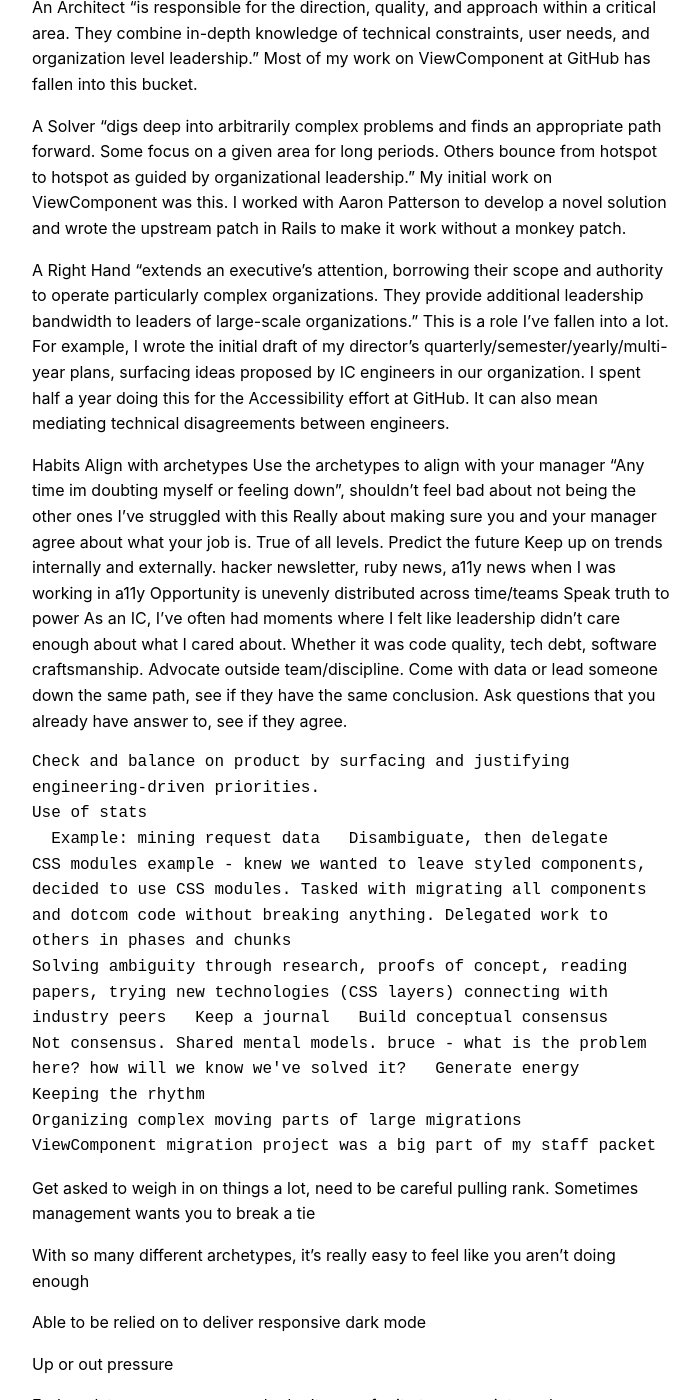
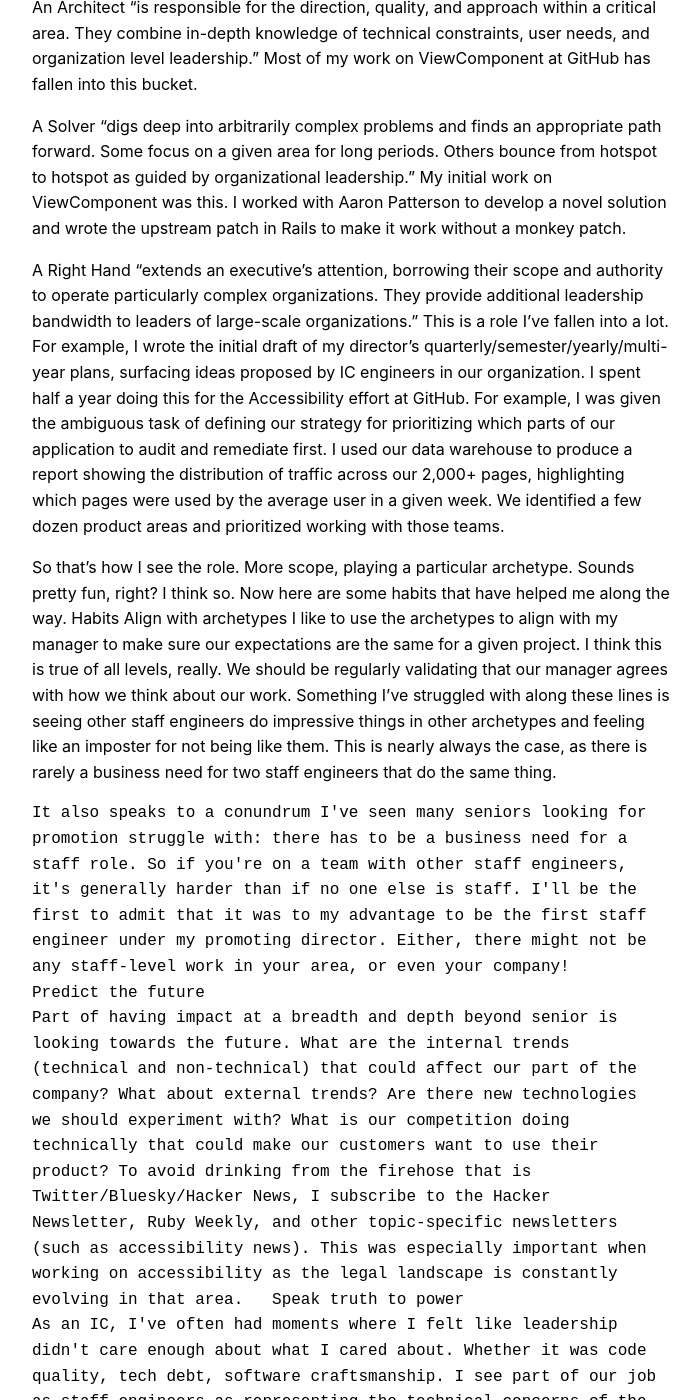
Before and after one commit to joelhawksley/identity, a Jekyll site: the page built from _posts/2026-01-07-7-habits-of-a-thriving-staff-engineer.md, in a window 1280 px wide and 1400 px high, scrolled down 2871 px. Shown: the whole window, without its empty margins (288-988 px from the left). Built offline with Jekyll 4.4.1, drawn with Linux system fonts in a browser that asks for light colours; some of the changed text lies outside the part shown.

Commit message:
more progress

```diff
--- a/_posts/2026-01-07-7-habits-of-a-thriving-staff-engineer.md
+++ b/_posts/2026-01-07-7-habits-of-a-thriving-staff-engineer.md
@@ -68,30 +68,24 @@
 
   A Solver "digs deep into arbitrarily complex problems and finds an appropriate path forward. Some focus on a given area for long periods. Others bounce from hotspot to hotspot as guided by organizational leadership." My initial work on ViewComponent was this. I worked with Aaron Patterson to develop a novel solution and wrote the upstream patch in Rails to make it work without a monkey patch.
 
-  A Right Hand "extends an executive’s attention, borrowing their scope and authority to operate particularly complex organizations. They provide additional leadership bandwidth to leaders of large-scale organizations." This is a role I've fallen into a lot. For example, I wrote the initial draft of my director's quarterly/semester/yearly/multi-year plans, surfacing ideas proposed by IC engineers in our organization. I spent half a year doing this for the Accessibility effort at GitHub. It can also mean mediating technical disagreements between engineers.
+  A Right Hand "extends an executive’s attention, borrowing their scope and authority to operate particularly complex organizations. They provide additional leadership bandwidth to leaders of large-scale organizations." This is a role I've fallen into a lot. For example, I wrote the initial draft of my director's quarterly/semester/yearly/multi-year plans, surfacing ideas proposed by IC engineers in our organization. I spent half a year doing this for the Accessibility effort at GitHub. For example, I was given the ambiguous task of defining our strategy for prioritizing which parts of our application to audit and remediate first. I used our data warehouse to produce a report showing the distribution of traffic across our 2,000+ pages, highlighting which pages were used by the average user in a given week. We identified a few dozen product areas and prioritized working with those teams.
 
-
+  So that's how I see the role. More scope, playing a particular archetype. Sounds pretty fun, right? I think so. Now here are some habits that have helped me along the way.
 Habits
   Align with archetypes
-    Use the archetypes to align with your manager
-    "Any time im doubting myself or feeling down", shouldn't feel bad about not being the other ones
-    I've struggled with this
-    Really about making sure you and your manager agree about what your job is. True of all levels.
+    I like to use the archetypes to align with my manager to make sure our expectations are the same for a given project. I think this is true of all levels, really. We should be regularly validating that our manager agrees with how we think about our work. Something I've struggled with along these lines is seeing other staff engineers do impressive things in other archetypes and feeling like an imposter for not being like them. This is nearly always the case, as there is rarely a business need for two staff engineers that do the same thing.
+
+    It also speaks to a conundrum I've seen many seniors looking for promotion struggle with: there has to be a business need for a staff role. So if you're on a team with other staff engineers, it's generally harder than if no one else is staff. I'll be the first to admit that it was to my advantage to be the first staff engineer under my promoting director. Either, there might not be any staff-level work in your area, or even your company!
   Predict the future
-    Keep up on trends internally and externally. hacker newsletter, ruby news, a11y news when I was working in a11y
-    Opportunity is unevenly distributed across time/teams
+    Part of having impact at a breadth and depth beyond senior is looking towards the future. What are the internal trends (technical and non-technical) that could affect our part of the company? What about external trends? Are there new technologies we should experiment with? What is our competition doing technically that could make our customers want to use their product? To avoid drinking from the firehose that is Twitter/Bluesky/Hacker News, I subscribe to the Hacker Newsletter, Ruby Weekly, and other topic-specific newsletters (such as accessibility news). This was especially important when working on accessibility as the legal landscape is constantly evolving in that area.
   Speak truth to power
-    As an IC, I've often had moments where I felt like leadership didn't care enough about what I cared about. Whether it was code quality, tech debt, software craftsmanship. Advocate outside team/discipline. Come with data or lead someone down the same path, see if they have the same conclusion. Ask questions that you already have answer to, see if they agree.
-
-    Check and balance on product by surfacing and justifying engineering-driven priorities.
-    Use of stats
-      Example: mining request data
+    As an IC, I've often had moments where I felt like leadership didn't care enough about what I cared about. Whether it was code quality, tech debt, software craftsmanship. I see part of our job as staff engineers as representing the technical concerns of the engineering discipline to people in power outside of engineering. To be a check and balance on the product discipline by surfacing and justifying engineering-driven priorities. How to do this depends greatly on the situation, but using data is a way of creating a shared understanding of a problem.
   Disambiguate, then delegate
+    Build conceptual consensus
+    Not consensus. Shared mental models. bruce - what is the problem here? how will we know we've solved it?
     CSS modules example - knew we wanted to leave styled components, decided to use CSS modules. Tasked with migrating all components and dotcom code without breaking anything. Delegated work to others in phases and chunks
     Solving ambiguity through research, proofs of concept, reading papers, trying new technologies (CSS layers) connecting with industry peers
   Keep a journal
-  Build conceptual consensus
-    Not consensus. Shared mental models. bruce - what is the problem here? how will we know we've solved it?
   Generate energy
     Keeping the rhythm
     Organizing complex moving parts of large migrations
```
